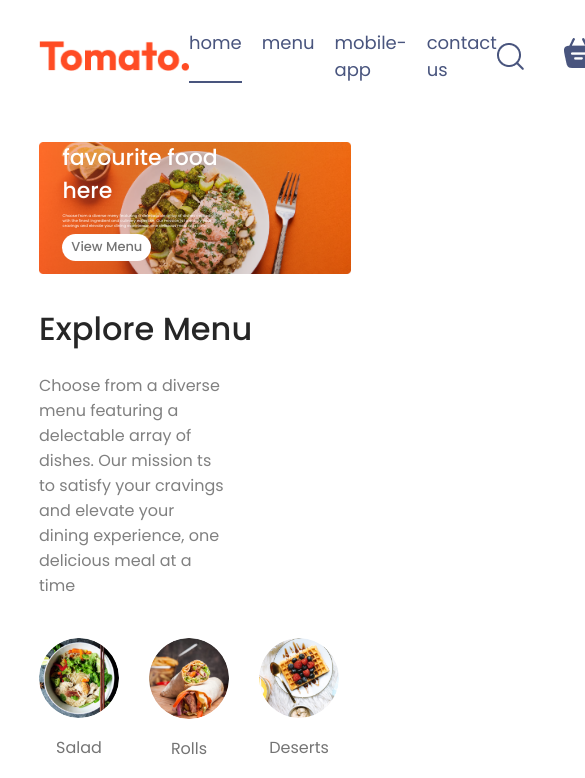
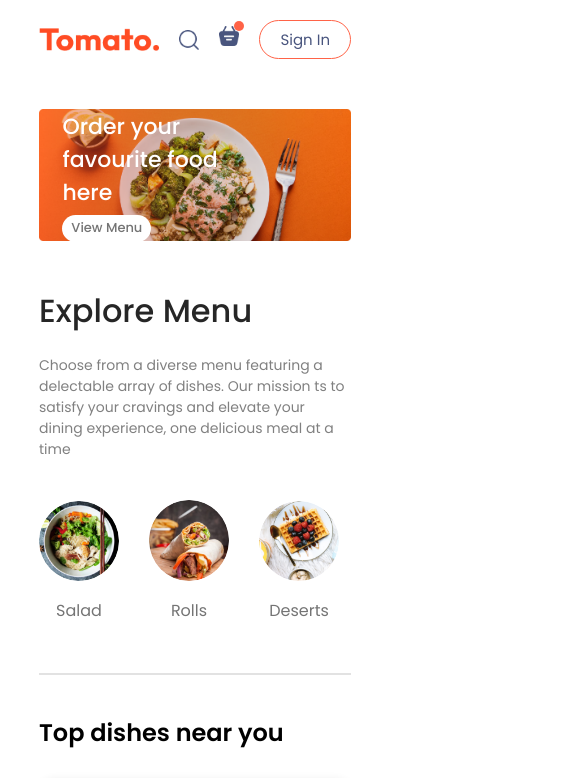
Before and after one commit to creation7654321/food-ordering-react, a React (Vite) app: page / in a window 390 px wide. Shown: the top 778 px of the page, 585 px wide, since content can reach past the window. Built offline with nearby package versions, Linux system fonts and the light colour scheme.

Commit message:
making the website responsive

```diff
--- a/src/components/ExploreMenu/ExploreMenu.css
+++ b/src/components/ExploreMenu/ExploreMenu.css
@@ -50,3 +50,9 @@
     border: 4px solid tomato;
     padding: 2px;
 }
+@media (max-width:1050px){
+    .explore-menu-text{
+        max-width: 100%;
+        font-size: 14px;
+    }
+}
--- a/src/components/Footer/Footer.css
+++ b/src/components/Footer/Footer.css
@@ -44,3 +44,13 @@
     background-color: grey;
     border: none;
 }
+@media(max-width: 750px){
+    .footer-content{
+        display: flex;
+        flex-direction: column;
+        gap: 35px;
+    }
+    .footer-copyright{
+        text-align: center;
+    }
+}
--- a/src/components/Header/Header.css
+++ b/src/components/Header/Header.css
@@ -35,3 +35,24 @@
    font-size: max(1vw, 13px);
    border-radius: 50px;
 }
+@media (max-width: 1050px){
+   .header{
+      height: 38vw;
+   }
+   .header-contents{
+      max-width: 45%;
+   }
+}
+ @media (max-width: 750px){
+   .header-contents{
+      max-width: 65%;
+   }
+   .header-contents p{
+      display: none;
+   }
+   .header-contents button{
+      padding: 2vw 4w;
+   }
+
+
+}
--- a/src/components/Navbar/Navbar.css
+++ b/src/components/Navbar/Navbar.css
@@ -52,3 +52,48 @@
     top: -5px;
     right: -5px;
 }
+@media (max-width:1050px) {
+    .navbar .logo{
+        width: 140px;
+    }
+    .navbar-menu{
+        gap: 30px;
+        font-size: 17px;
+    }
+    .navbar-right{
+        gap: 30px;
+    }
+    .navbar-right img{
+        width: 22px;
+    }
+    .navbar-right button{
+        padding: 8px 25px;
+    }
+}
+
+@media (max-width:900px) {
+    .navbar .logo{
+        width: 120px;
+    }
+    .navbar-menu{
+        gap: 15px;
+        font-size: 16px;
+    }
+    .navbar-right{
+        gap: 20px;
+    }
+    .navbar-right img{
+        width: 20px;
+    }
+    .navbar-right button{
+        padding: 7px 20px;
+        font-size: 15px;
+    }
+}
+@media (max-width:750px) {
+
+    .navbar-menu{
+       display: none;
+    }
+
+}
```
